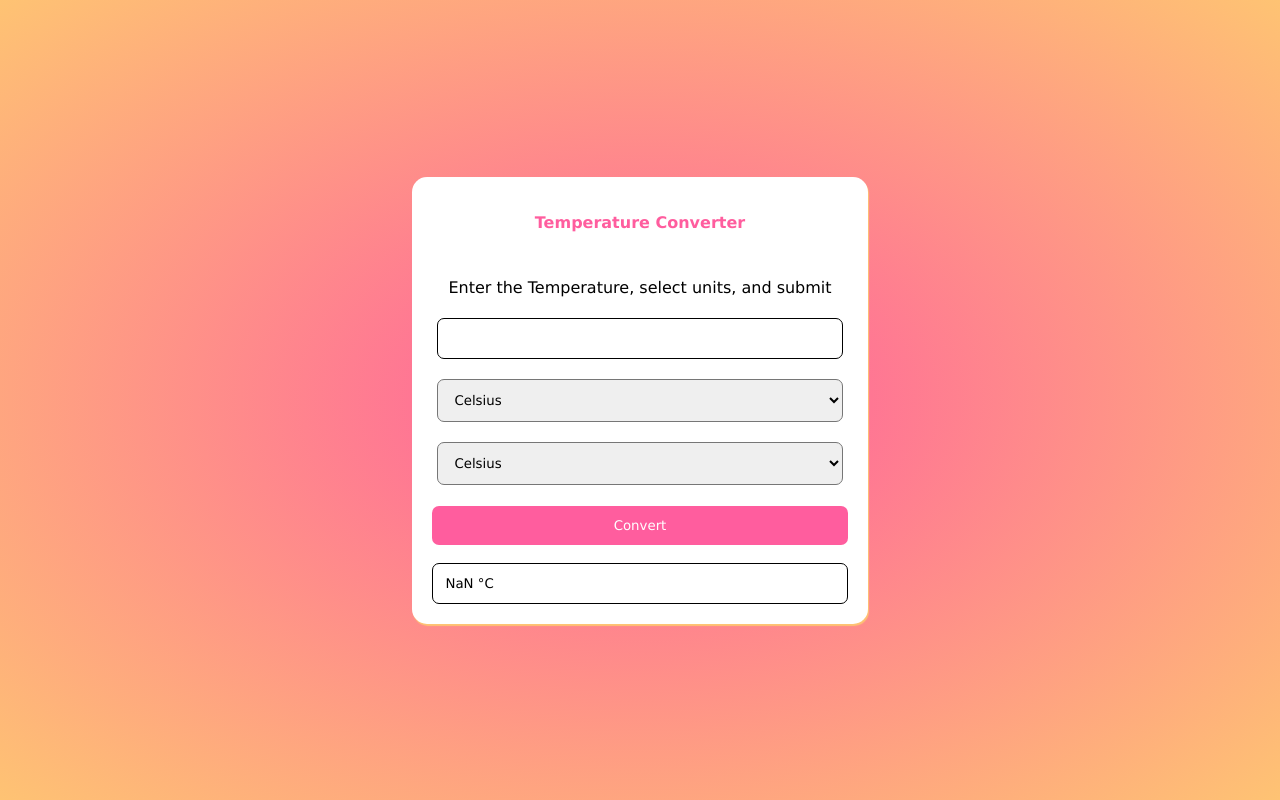
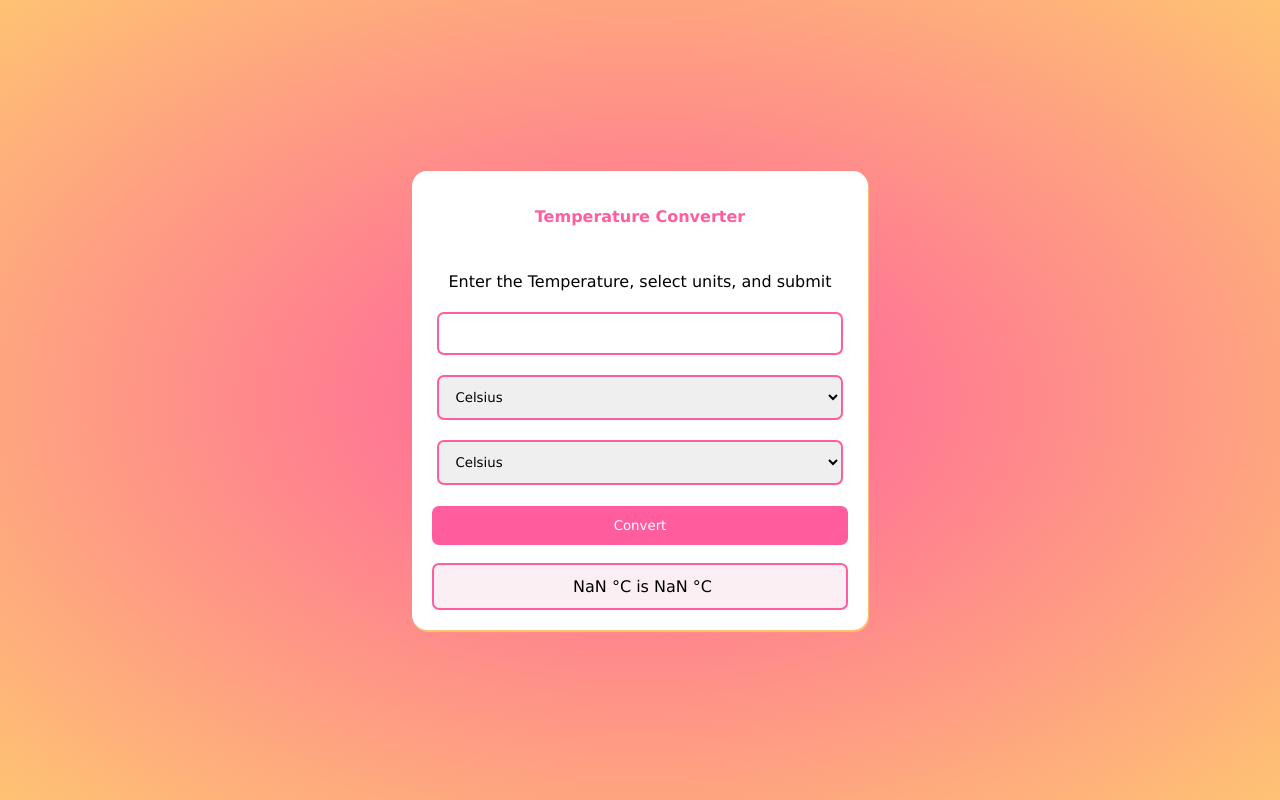
Before and after one commit to sulyman002/temperature-converter, a plain HTML site: page index.html in a window 1280 px wide. Both pictures are taken after a click on the button "Convert". Drawn offline with Linux system fonts and the light colour scheme.

Commit message:
general editing

```diff
--- a/index.html
+++ b/index.html
@@ -19,7 +19,6 @@
                 <option value="C" id="celsius1">Celsius</option>
                 <option value="K" id="kelvin1">Kelvin</option>
                 <option value="D" id="degree1">Degree</option>
-                <option value="D" id="degree1">Fara</option>
             </select>
             <select value="" id="toUnit">
                 <option value="C" id="celsius2">Celsius</option>
--- a/script.js
+++ b/script.js
@@ -10,18 +10,19 @@ function button() {
     const fromUnit = document.getElementById('fromUnit').value;
     const toUnit = document.getElementById('toUnit').value;
 
+
     let result;
 
     if (fromUnit === toUnit) {
         result = value;
     } else if (fromUnit === 'C') {
-        result = toUnit === "F" ? (value * 9 / 5) + 32 : value + 273.15;
-    } else if (fromUnit === "F") {
+        result = toUnit === "D" ? (value * 9 / 5) + 32 : value + 273.15;
+    } else if (fromUnit === "D") {
         result = toUnit === "C" ? (value - 32) * 5 / 9 : ((value - 32) * 5 / 9) + 273.15;
     } else if (fromUnit === "K") {
         result = toUnit === "C" ? value - 273.15 : value - 273.15 * 9 / 5 + 32;
     }
 
-    myResult.value = `${result.toFixed(2)} °${toUnit}`;
+    myResult.value = ` ${value} °${fromUnit} is ${result.toFixed(2)} °${toUnit}`;
 
 }
--- a/style.css
+++ b/style.css
@@ -2,7 +2,7 @@
     padding: 0;
     margin: 0;
     box-sizing: border-box;
-    font-family: var(--FF) ;
+    font-family: var(--FF);
 }
 
 :root {
@@ -48,7 +48,7 @@ form {
     padding: 20px;
 }
 
-.form h2  {
+.form h2 {
     font-size: var(--FS);
     color: var(--COLOR);
     margin: var(--MARGIN);
@@ -57,37 +57,41 @@ form {
     text-align: center;
     margin-bottom: 30px;
 }
-.form p{
+
+.form p {
     font-weight: 200;
     margin: var(--MARGIN);
     text-align: center;
 
 }
 
-p span{
+p span {
     flex-flow: row, nowrap;
 
 }
 
-#input{
+#input {
     display: flex;
     margin-bottom: var(--MARGIN);
     flex-wrap: nowrap;
 
 }
 
-#input_value{
+#input_value {
     padding: var(--PADDING-SM);
     border-radius: 7px;
-    border: 1px solid;
+    border: 2px solid var(--ALT-COLOR);
 
 }
+
 .input_wrap {
-    display:  flex ;
+    display: flex;
     flex-direction: column;
     gap: 20px;
+
 }
-#input{
+
+#input {
     padding: 5px;
     border-radius: 7px;
     justify-content: flex-start;
@@ -101,36 +105,47 @@ p span{
     gap: 10px;
 }
 
-select{
+select {
     padding: 4px 20px;
     /* background-color: red; */
     padding: var(--PADDING-SM);
     justify-content: center;
+    border: 2px solid var(--ALT-COLOR);
     border-radius: 7px;
     gap: 12px;
 
 }
 
-select:nth-child(3){
+select:nth-child(3) {
 
     /* background-color: red; */
 
 }
 
-#btn{
+#btn {
     padding: var(--PADDING-SM);
     border-radius: 7px;
-    border: .5px ;
+    border: .5px;
     background-color: var(--ALT-COLOR);
     color: var(--LIGHT-COLOR);
     cursor: pointer;
 }
 
-.button_wrap input{
+.button_wrap input {
     margin-top: 8px;
     padding: var(--PADDING-SM);
     border-radius: 7px;
     border: 1px solid;
+}
+
+
+#myResult {
+    text-align: center;
+    font-weight: 500;
+    font-size: 1rem;
+    border: 2px solid var(--ALT-COLOR);
+    background-color: #eec1d344;
+
 }
 
 @media screen and (max-width: 380px) {
@@ -139,6 +154,7 @@ select:nth-child(3){
         width: 300px;
         background-color: red;
     }
+
     .inupt_wrap {
         flex-direction: column;
     }
```
